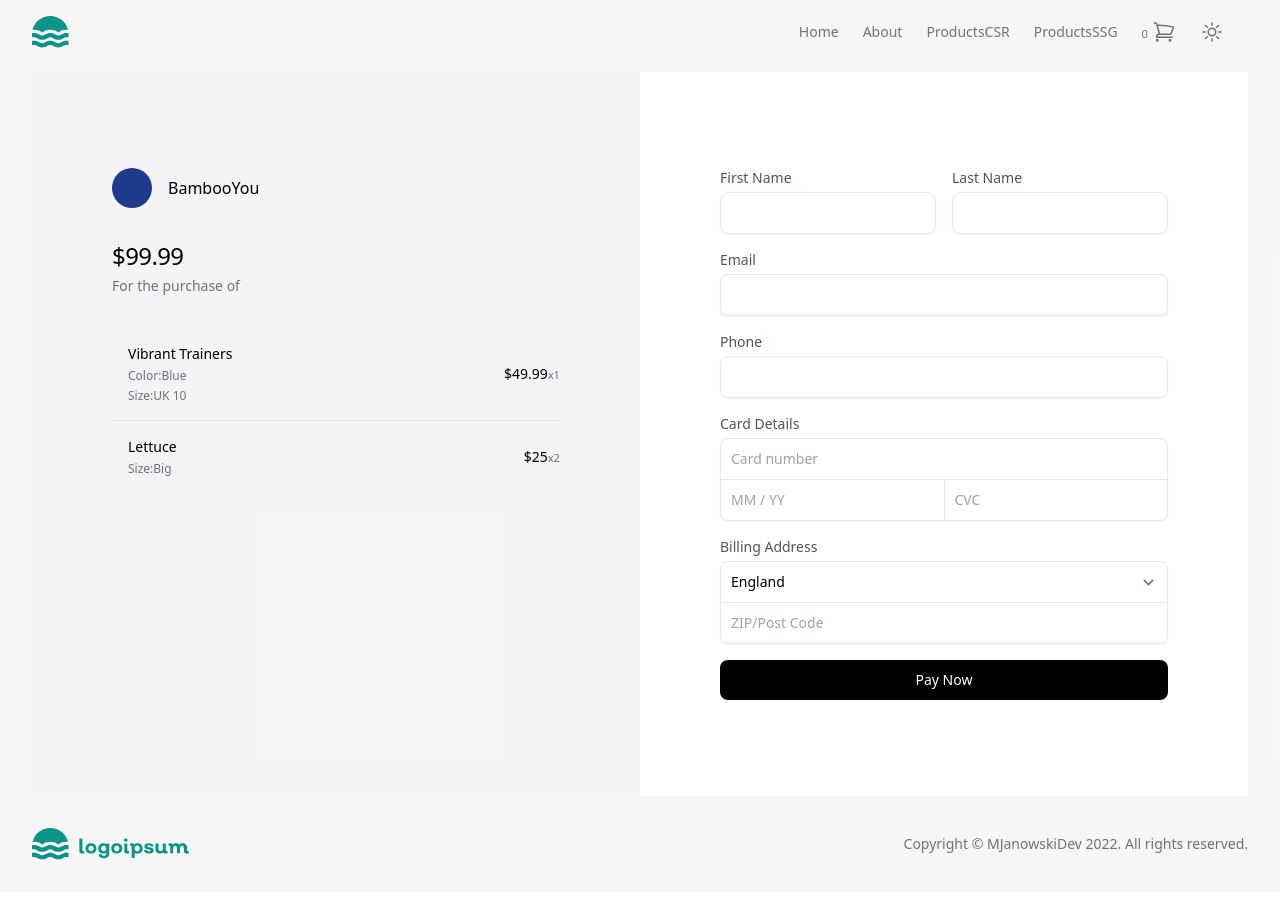
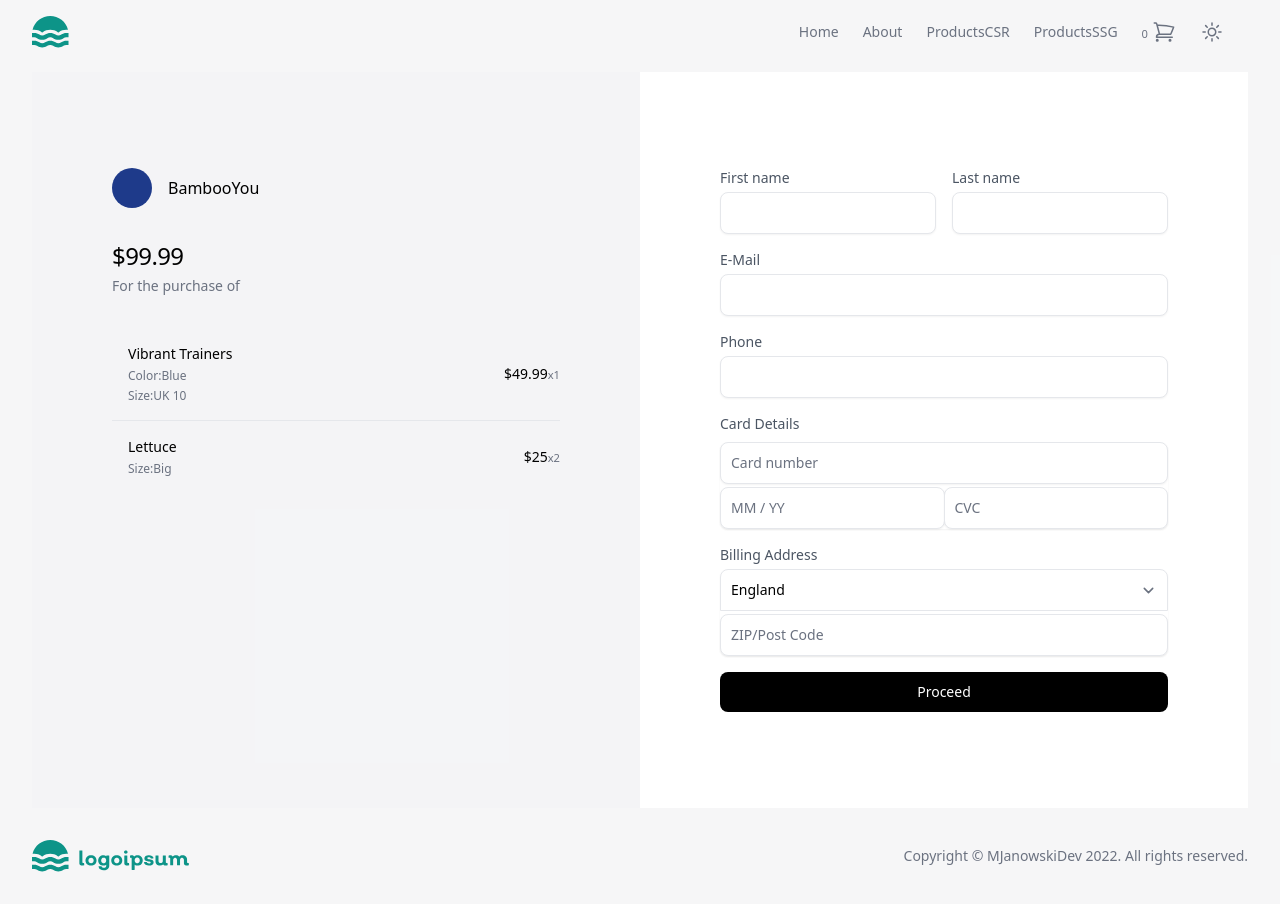
Before and after one commit to MJanowskiDev/nowoczesny-frontend, a Next.js app: page /checkout in a window 1280 px wide. Built offline with nearby package versions, Linux system fonts and the light colour scheme.

Commit message:
Added reusable input component with types

```diff
--- a/components/CheckoutForm.tsx
+++ b/components/CheckoutForm.tsx
@@ -4,10 +4,11 @@ import { validateCardYearMonth } from "../utils";
 import { yupResolver } from "@hookform/resolvers/yup";
 import * as yup from "yup";
 import Image from "next/image";
+import { Input } from "./Form/Input";
 
 const checkoutFormSchema = yup
   .object({
-    firstName: yup.string().required(),
+    firstName: yup.string().required().uppercase(),
     lastName: yup.string().required(),
     email: yup.string().required().email(),
     phone: yup.string().required(),
@@ -135,75 +136,40 @@ export const CheckoutForm = () => {
             <div className="bg-white py-12 md:py-24">
               <div className="mx-auto max-w-lg px-4 lg:px-8">
                 <form onSubmit={onSubmit} className="grid grid-cols-6 gap-4">
-                  <div className="col-span-3">
-                    <label
-                      className="mb-1 block text-sm text-gray-600"
-                      htmlFor="first_name"
-                    >
-                      First Name
-                    </label>
-
-                    <input
-                      className="w-full rounded-lg border-gray-200 p-2.5 text-sm shadow-sm"
-                      type="text"
-                      id="first_name"
-                      {...register("firstName", {
-                        required: "This field is required",
-                      })}
+                  <Input<CheckoutFormData>
+                    wrappingElementStyle="col-span-3"
+                    register={register}
+                    id={"firstName"}
+                    label="First name"
+                    errors={errors}
                   />
 
-                    <p className="text-red-400 text-sm">
-                      {errors.firstName?.message}
-                    </p>
-                  </div>
+                  <Input<CheckoutFormData>
+                    wrappingElementStyle="col-span-3"
+                    register={register}
+                    id={"lastName"}
+                    label="Last name"
+                    errors={errors}
+                  />
 
-                  <div className="col-span-3">
-                    <label
-                      className="mb-1 block text-sm text-gray-600"
-                      htmlFor="last_name"
-                    >
-                      Last Name
-                    </label>
+                  <Input<CheckoutFormData>
+                    wrappingElementStyle="col-span-6"
+                    register={register}
+                    id={"email"}
+                    label="E-Mail"
+                    registerOptions={{ required: true }}
+                    type="email"
+                    errors={errors}
+                  />
 
-                    <input
-                      className="w-full rounded-lg border-gray-200 p-2.5 text-sm shadow-sm"
-                      type="text"
-                      id="last_name"
-                      {...register("lastName", { required: true })}
+                  <Input<CheckoutFormData>
+                    wrappingElementStyle="col-span-6"
+                    register={register}
+                    id="phone"
+                    label="Phone"
+                    type="tel"
+                    errors={errors}
                   />
-                  </div>
-
-                  <div className="col-span-6">
-                    <label
-                      className="mb-1 block text-sm text-gray-600"
-                      htmlFor="email"
-                    >
-                      Email
-                    </label>
-
-                    <input
-                      className="w-full rounded-lg border-gray-200 p-2.5 text-sm shadow-sm"
-                      type="email"
-                      id="email"
-                      {...(register("email"), { required: true })}
-                    />
-                  </div>
-
-                  <div className="col-span-6">
-                    <label
-                      className="mb-1 block text-sm text-gray-600"
-                      htmlFor="phone"
-                    >
-                      Phone
-                    </label>
-
-                    <input
-                      className="w-full rounded-lg border-gray-200 p-2.5 text-sm shadow-sm"
-                      type="tel"
-                      id="phone"
-                      {...register("phone")}
-                    />
-                  </div>
 
                   <fieldset className="col-span-6">
                     <legend className="mb-1 block text-sm text-gray-600">
@@ -211,55 +177,40 @@ export const CheckoutForm = () => {
                     </legend>
 
                     <div className="-space-y-px rounded-lg bg-white shadow-sm">
-                      <div>
-                        <label className="sr-only" htmlFor="card-number">
-                          Card Number
-                        </label>
-
-                        <input
-                          className="relative w-full rounded-t-lg border-gray-200 p-2.5 text-sm placeholder-gray-400 focus:z-10"
+                      <Input<CheckoutFormData>
+                        register={register}
+                        id="cardNumber"
                         type="text"
-                          id="card-number"
                         placeholder="Card number"
-                          {...register("cardNumber")}
+                        errors={errors}
                       />
-                      </div>
 
                       <div className="flex -space-x-px">
-                        <div className="flex-1">
-                          <label
-                            className="sr-only"
-                            htmlFor="card-expiration-date"
-                          >
-                            Expiration Date
-                          </label>
-
-                          <input
-                            className="relative w-full rounded-bl-lg border-gray-200 p-2.5 text-sm placeholder-gray-400 focus:z-10"
+                        <Input<CheckoutFormData>
+                          wrappingElementStyle="flex-1"
+                          register={register}
+                          id="cardExpirationDate"
                           type="text"
-                            id="card-expiration-date"
                           placeholder="MM / YY"
-                            {...register("cardExpirationDate", {
+                          registerOptions={{
                             required: true,
                             validate: validateCardYearMonth,
-                            })}
+                          }}
+                          errors={errors}
                         />
-                          <p>{errors.cardExpirationDate?.message}</p>
-                        </div>
 
-                        <div className="flex-1">
-                          <label className="sr-only" htmlFor="card-cvc">
-                            CVC
-                          </label>
-
-                          <input
-                            className="relative w-full rounded-br-lg border-gray-200 p-2.5 text-sm placeholder-gray-400 focus:z-10"
+                        <Input<CheckoutFormData>
+                          wrappingElementStyle="flex-1"
+                          register={register}
+                          id="cardCVC"
                           type="text"
-                            id="card-cvc"
                           placeholder="CVC"
-                            {...register("cardCVC")}
+                          registerOptions={{
+                            required: true,
+                            validate: validateCardYearMonth,
+                          }}
+                          errors={errors}
                         />
-                        </div>
                       </div>
                     </div>
                   </fieldset>
@@ -290,20 +241,14 @@ export const CheckoutForm = () => {
                         </select>
                       </div>
 
-                      <div>
-                        <label className="sr-only" htmlFor="postal-code">
-                          ZIP/Post Code
-                        </label>
-
-                        <input
-                          className="relative w-full rounded-b-lg border-gray-200 p-2.5 text-sm placeholder-gray-400 focus:z-10"
+                      <Input<CheckoutFormData>
+                        register={register}
+                        id="postalCode"
                         type="text"
-                          id="postal-code"
-                          autoComplete="postal-code"
                         placeholder="ZIP/Post Code"
-                          {...register("postalCode")}
+                        errors={errors}
+                        attributes={{ autoComplete: "postal-code" }}
                       />
-                      </div>
                     </div>
                   </fieldset>
 
@@ -312,7 +257,7 @@ export const CheckoutForm = () => {
                       className="block w-full rounded-lg bg-black p-2.5 text-sm text-white"
                       type="submit"
                     >
-                      Pay Now
+                      Proceed
                     </button>
                   </div>
                 </form>
--- /dev/null
+++ b/components/Form/Input.tsx
@@ -0,0 +1,52 @@
+import { HTMLInputTypeAttribute, SelectHTMLAttributes } from "react";
+import {
+  UseFormRegister,
+  FieldValues,
+  Path,
+  DeepMap,
+  FieldError,
+  RegisterOptions,
+} from "react-hook-form";
+
+export type FormInputProps<TFormData extends FieldValues> = {
+  register?: UseFormRegister<TFormData>;
+  id: Path<TFormData>;
+  label?: string;
+  errors?: Partial<DeepMap<TFormData, FieldError>>;
+  placeholder?: string;
+  registerOptions?: RegisterOptions;
+  type?: HTMLInputTypeAttribute;
+  attributes?: SelectHTMLAttributes<HTMLInputElement>;
+  wrappingElementStyle?: string;
+};
+
+export const Input = <TFormData extends Record<string, unknown>>({
+  register,
+  id,
+  label,
+  errors,
+  placeholder,
+  registerOptions,
+  attributes,
+  wrappingElementStyle,
+  type,
+}: FormInputProps<TFormData>) => {
+  if (!register) return null;
+
+  return (
+    <div className={`dark:text-gray-600  ${wrappingElementStyle}`}>
+      <label className="mb-1 block text-sm text-gray-600" htmlFor={id}>
+        {label}
+      </label>
+      <input
+        placeholder={placeholder}
+        className="w-full rounded-lg border-gray-200 p-2.5 text-sm shadow-sm"
+        type={type}
+        id={id}
+        {...attributes}
+        {...register(id, registerOptions)}
+      />
+      {errors && <p className="text-red-400 text-sm">{errors[id]?.message}</p>}
+    </div>
+  );
+};
```
Lines whose indentation alone changed are shown as unchanged.
